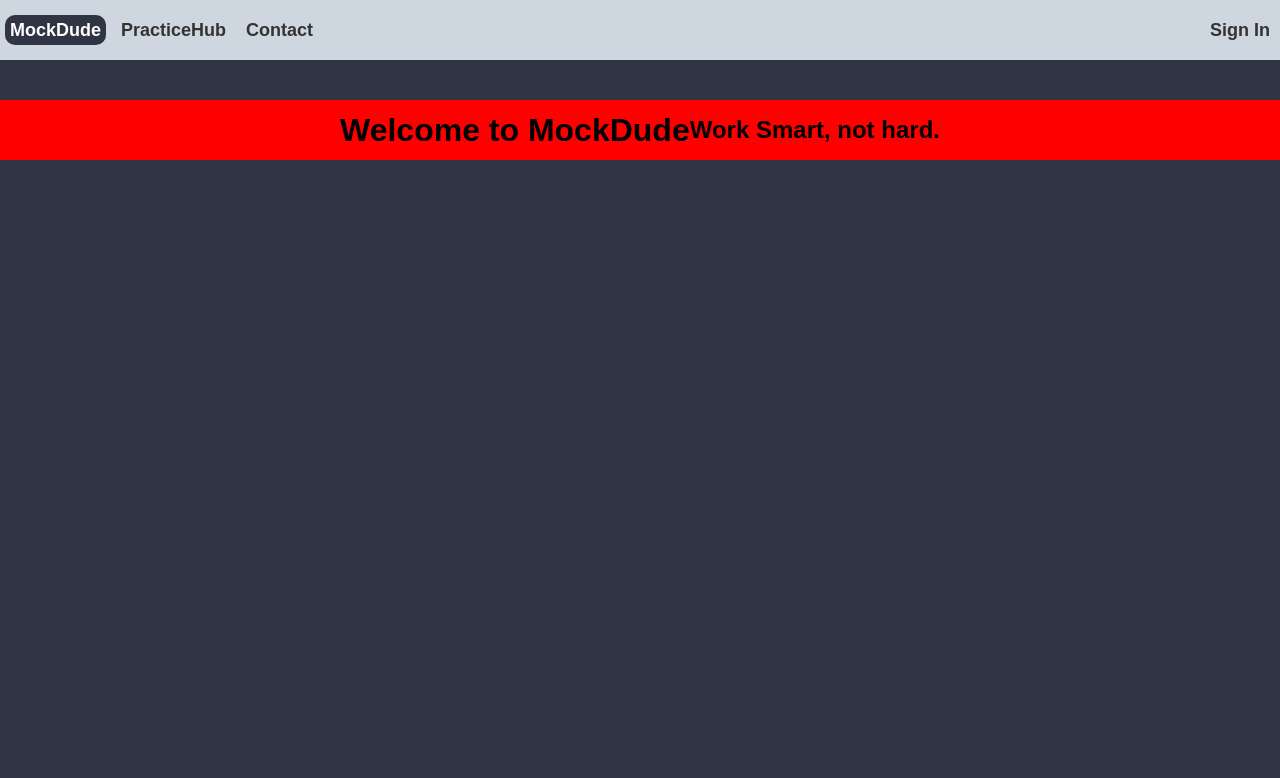
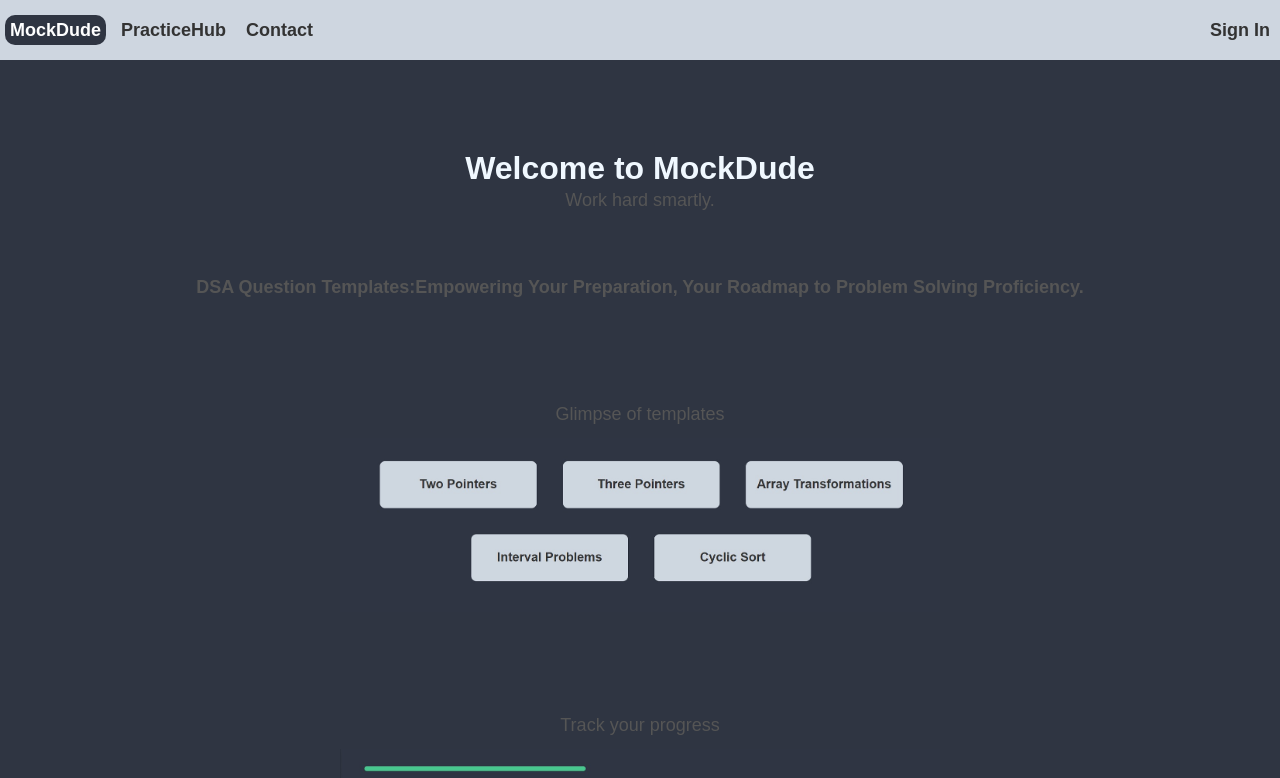
Before and after one commit to Dummy-Bug/dsaTemplates, a React (Create React App) app in the folder FrontEnd/dsatemplates/: page / in a window 1280 px wide. Shown: the top 778 px of the page. Built offline with nearby package versions, Linux system fonts and the light colour scheme.

Commit message:
Basic landing page strucutre

```diff
--- a/FrontEnd/dsatemplates/src/components/LandingPage.css
+++ b/FrontEnd/dsatemplates/src/components/LandingPage.css
@@ -1,14 +1,44 @@
 .home {
-    margin-top: 100px;
-    padding: 100px auto;
-    background-color: red;
+    margin-top: 150px;
     display: flex;
+    flex-direction: column;
     justify-content: center;
     align-items: center;
-    height: 60px;
+    /* height: 50vh; */
+}
+
+.home h1 {
+    color: aliceblue;
+    font-size: 32px;
+    font-weight: 50000;
 }
 
 .home p {
+    color: #555;
+    font-size: 18px;
+    line-height: 1.5;
     text-align: center;
-    color: yellowgreen;
 }
+
+.home1 {
+    margin-top: 60px;
+    font-weight: bolder;
+    display: flex;
+    justify-content: flex-start;
+}
+
+.home2 {
+    display: flex;
+    flex-direction: column;
+    align-items: center;
+    margin-top: 100px;
+}
+
+.home2 p{
+    margin-bottom: 10px;
+}
+
+.home2 .pic1 {
+    max-width: 600px;
+
+}
--- a/FrontEnd/dsatemplates/src/components/LandingPage.js
+++ b/FrontEnd/dsatemplates/src/components/LandingPage.js
@@ -1,12 +1,24 @@
 import React from 'react';
 import "./LandingPage.css";
+import pic1 from "./homepage_pic1.jpeg";
+import list_pic2 from "./list_pic2.jpeg";
 
 const LandingPage = () => {
     return (
         <div className="home">
             <h1>Welcome to MockDude</h1>
-            <br/>
-            <h2>Work Smart, not hard.</h2>
+            <p>Work hard smartly.</p>
+            <div className='home1'>
+                <p>DSA Question Templates:Empowering Your Preparation, Your Roadmap to Problem Solving Proficiency.</p>
+            </div>
+            <div className="home2">
+                <p>Glimpse of templates</p>
+                <img src={pic1} alt="Practice Hard" className="pic1" />
+            </div>
+            <div className="home2">
+                <p>Track your progress</p>
+                <img src={list_pic2} alt="Play Hard" className="pic1" />
+            </div>
         </div>
     );
 };
```
Also changed, not shown: FrontEnd/dsatemplates/src/components/homepage_pic1.jpeg (added), FrontEnd/dsatemplates/src/components/list_pic2.jpeg (added).
